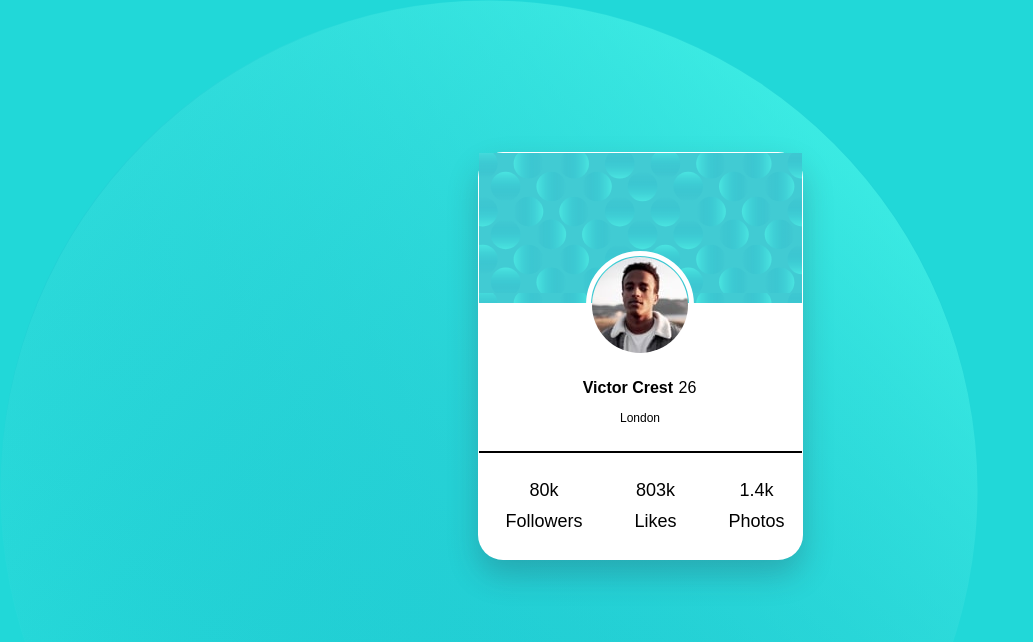
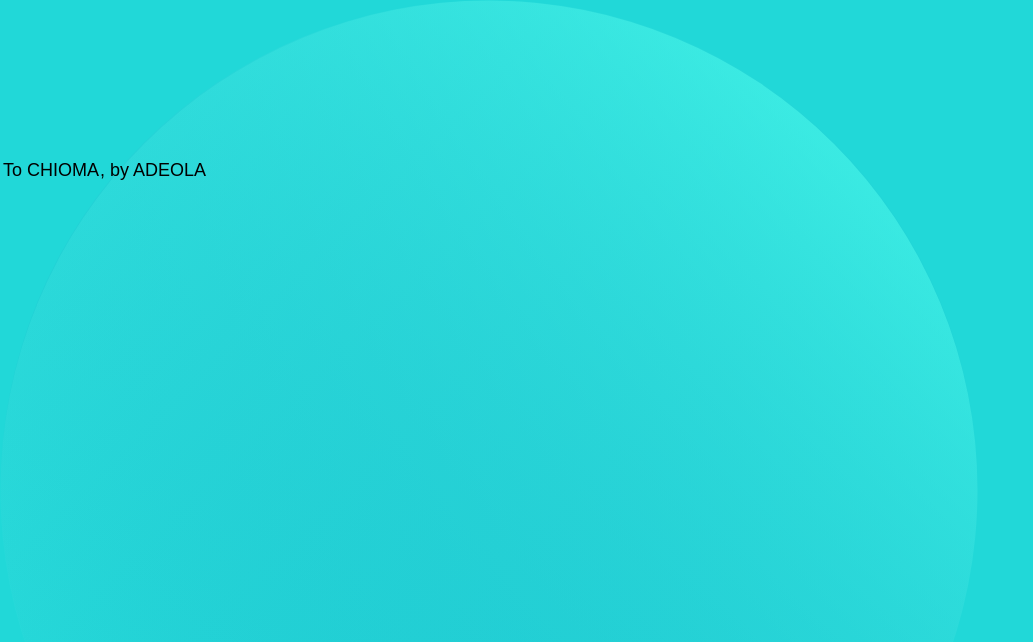
Before and after one commit to Samuelcsc/Side-Hustle-Task-2, a plain HTML site: page index.html in a window 1280 px wide. Shown: the whole page, without its empty margins (0-1033 px from the left). Drawn offline with Linux system fonts and the light colour scheme.

Commit message:
Update index.html

```diff
--- a/index.html
+++ b/index.html
@@ -7,32 +7,7 @@
     <link rel="stylesheet" type="text/css" href="./index.css">
 </head>
 <body>
-    <div class="card">
-        <header class="card_header">
-        <img src="./image-victor.jpg" alt="picture of Victor">
-        </header>
-    <main class="card_body">
-        <h3 class="card_title">
-            Victor Crest <span>26</span>
-        </h3>
-        <p class="card_text">
-            London
-            </p>
-    </main>
-    <footer class="card_footer">
-        <p class="stat">
-            <span class="stat_num">80k</span>
-            <span class="stat_label">Followers</span>
-        </p>
-        <p class="stat">
-            <span class="stat_num">803k</span>
-            <span class="stat_label">Likes</span>
-        </p>
-        <p class="stat">
-            <span class="stat_num">1.4k</span>
-            <span class="stat_label">Photos</span>
-        </p>
-    </footer>
-    </div>
+    <canvas id=c></canvas>
+<p>To CHIOMA<span>, by ADEOLA</span></p>
 </body>
 </html>
```
